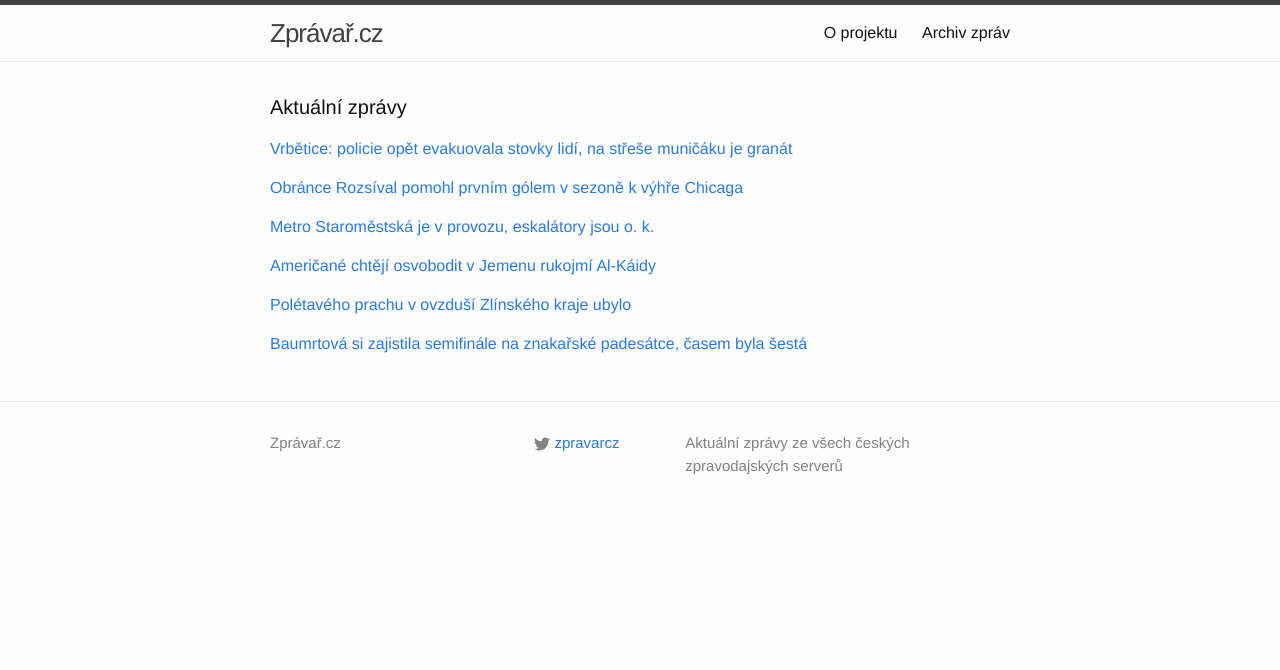
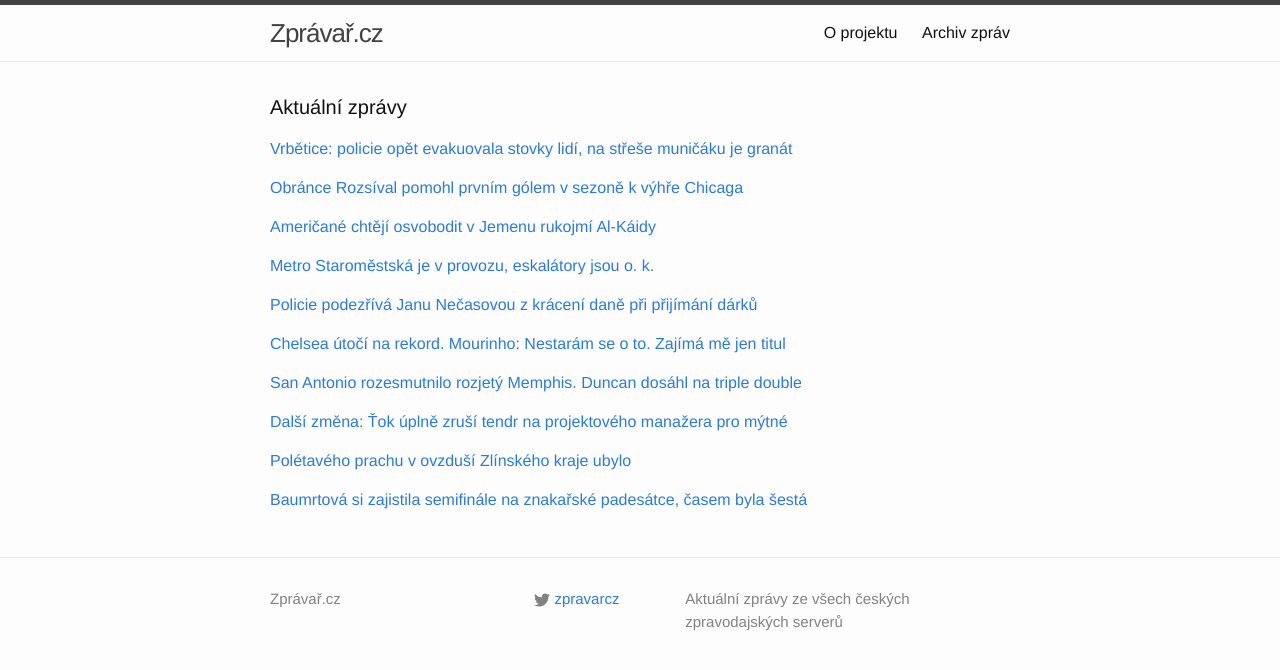
Before and after one commit to adliska/zpravar, a Jekyll site: the page built from index.html, in a window 1280 px wide. Shown: the top 670 px of the page. Built offline with Jekyll 4.4.1, drawn with Linux system fonts in a browser that asks for light colours.

Commit message:
zpravar news update

```diff
--- a/index.html
+++ b/index.html
@@ -33,31 +33,60 @@ layout: default
 <li><a href=http://sport.aktualne.cz/rozsival-prvnim-golem-v-sezone-odstartoval-vyhru-chicaga/r~219bee287d0f11e4b6d20025900fea04/>Rozsíval prvním gólem v sezoně odstartoval výhru Chicaga - sport.aktualne.cz</a></li>
 <li><a href=http://www.tyden.cz/rubriky/sport/hokej/nhl/rozsival-se-trefil-po-jedenacti-mesicich-chicagu-pomohl-k-vyhre_326421.html>Rozsíval se trefil po jedenácti měsících, Chicagu pomohl k výhře - www.tyden.cz</a></li>
 </ul>
-</div><p><a href="javascript:;" onclick="toggle_visibility('zpravy2')">Metro Staroměstská je v provozu, eskalátory  jsou o. k.</a></p>
+</div><p><a href="javascript:;" onclick="toggle_visibility('zpravy2')">Američané chtějí osvobodit v Jemenu rukojmí Al-Káidy</a></p>
 <div id="zpravy2" style="display:none">
+<ul>
+<li><a href=http://zpravy.aktualne.cz/zahranici/americane-chteji-osvobodit-v-jemenu-rukojmi-al-kaidy/r~174bd4727d2011e4845a002590604f2e/>Američané chtějí osvobodit v Jemenu rukojmí Al-Káidy - zpravy.aktualne.cz</a></li>
+<li><a href=http://www.tyden.cz/rubriky/zahranici/asie-a-oceanie/usa-pri-zachranne-akci-americana-zabijely-kajdisty_326426.html>USA při záchranné akci Američana zabíjely kajdisty - www.tyden.cz</a></li>
+<li><a href=http://www.lidovky.cz/americky-bezpilotni-letoun-zabil-devet-teroristu-jemenske-odnoze-al-kaidy-1u6-/zpravy-svet.aspx?c=A141206_080323_ln_zahranici_ele>Americký bezpilotní letoun zabil devět teroristů jemenské odnože al-Káidy  - www.lidovky.cz</a></li>
+<li><a href=http://www.ceskenoviny.cz/zpravy/zpravy/americky-bezpilotni-letoun-zabil-devet-clenu-al-kaidy-v-jemenu/1155744>Americký bezpilotní letoun zabil devět členů Al-Káidy v Jemenu - www.ceskenoviny.cz</a></li>
+</ul>
+</div><p><a href="javascript:;" onclick="toggle_visibility('zpravy3')">Metro Staroměstská je v provozu, eskalátory  jsou o. k.</a></p>
+<div id="zpravy3" style="display:none">
 <ul>
 <li><a href=http://www.tyden.cz/rubriky/domaci/doprava/metro-staromestska-je-v-provozu-eskalatory-jsou-o-k_326425.html>Metro Staroměstská je v provozu, eskalátory  jsou o. k. - www.tyden.cz</a></li>
 <li><a href=http://praha.idnes.cz/metro-eskalatory-staromestska-dmb-/praha-zpravy.aspx?c=A141206_073849_praha-zpravy_hv>Stanice metra Staroměstská je opět v provozu, eskalátory jsou v pořádku - praha.idnes.cz</a></li>
 <li><a href=http://www.financninoviny.cz/zpravodajstvi/zpravy/stanice-metra-staromestska-byla-opet-otevrena/1155731>Stanice metra Staroměstská byla opět otevřena - www.financninoviny.cz</a></li>
 <li><a href=http://www.novinky.cz/domaci/355592-stanici-metra-staromestska-zkontrolovali-a-opet-otevreli.html>Stanici metra Staroměstská zkontrolovali a opět otevřeli - www.novinky.cz</a></li>
 </ul>
-</div><p><a href="javascript:;" onclick="toggle_visibility('zpravy3')">Američané chtějí osvobodit v Jemenu rukojmí Al-Káidy</a></p>
-<div id="zpravy3" style="display:none">
+</div><p><a href="javascript:;" onclick="toggle_visibility('zpravy4')">Policie podezřívá Janu Nečasovou z krácení daně při přijímání dárků</a></p>
+<div id="zpravy4" style="display:none">
 <ul>
-<li><a href=http://zpravy.aktualne.cz/zahranici/americane-chteji-osvobodit-v-jemenu-rukojmi-al-kaidy/r~174bd4727d2011e4845a002590604f2e/>Američané chtějí osvobodit v Jemenu rukojmí Al-Káidy - zpravy.aktualne.cz</a></li>
-<li><a href=http://www.tyden.cz/rubriky/zahranici/asie-a-oceanie/usa-pri-zachranne-akci-americana-zabijely-kajdisty_326426.html>USA při záchranné akci Američana zabíjely kajdisty - www.tyden.cz</a></li>
-<li><a href=http://www.lidovky.cz/americky-bezpilotni-letoun-zabil-devet-teroristu-jemenske-odnoze-al-kaidy-1u6-/zpravy-svet.aspx?c=A141206_080323_ln_zahranici_ele>Americký bezpilotní letoun zabil devět teroristů jemenské odnože al-Káidy  - www.lidovky.cz</a></li>
-<li><a href=http://www.ceskenoviny.cz/zpravy/zpravy/americky-bezpilotni-letoun-zabil-devet-clenu-al-kaidy-v-jemenu/1155744>Americký bezpilotní letoun zabil devět členů Al-Káidy v Jemenu - www.ceskenoviny.cz</a></li>
+<li><a href=http://www.novinky.cz/domaci/355597-policie-podezriva-janu-necasovou-z-kraceni-dane-pri-prijimani-darku.html>Policie podezřívá Janu Nečasovou z krácení daně při přijímání dárků - www.novinky.cz</a></li>
+<li><a href=http://zpravy.idnes.cz/jana-nagyova-a-problemy-se-sperky-dq4-/domaci.aspx?c=A141206_092740_domaci_neh>Policie podezřívá Janu Nagyovou z krácení daně při přijímání dárků - zpravy.idnes.cz</a></li>
+<li><a href=http://www.tyden.cz/rubriky/domaci/krimi/sidila-nagyova-na-dani-kdyz-prijimala-luxusni-darky_326424.html>Šidila Nagyová na dani, když přijímala luxusní dárky? - www.tyden.cz</a></li>
+<li><a href=http://www.denik.cz/z_domova/policie-podezriva-nagyovou-z-kraceni-dane-pri-prijimani-darku-20141206.html>Policie podezřívá Nagyovou z krácení daně při přijímání dárků - www.denik.cz</a></li>
 </ul>
-</div><p><a href="javascript:;" onclick="toggle_visibility('zpravy4')">Polétavého prachu v ovzduší Zlínského kraje ubylo</a></p>
-<div id="zpravy4" style="display:none">
+</div><p><a href="javascript:;" onclick="toggle_visibility('zpravy5')">Chelsea útočí na rekord. Mourinho: Nestarám se o to. Zajímá mě jen titul</a></p>
+<div id="zpravy5" style="display:none">
+<ul>
+<li><a href=http://www.denik.cz/fotbal/chelsea-utoci-na-rekord-mourinho-nestaram-se-o-to-zajima-me-jen-titul-20141206.html>Chelsea útočí na rekord. Mourinho: Nestarám se o to. Zajímá mě jen titul - www.denik.cz</a></li>
+<li><a href=http://sport.aktualne.cz/mourinho-rekordy-me-nezajimaji-myslim-jen-na-titul/r~2f029fbc7cd311e4b5c5002590604f2e/>Mourinho: Rekordy mě nezajímají, myslím jen na titul - sport.aktualne.cz</a></li>
+<li><a href=http://www.tyden.cz/rubriky/sport/fotbal/zahranicni-souteze/trener-mourinho-nestaram-se-o-rekordy-chci-vyhrat-potreti-ligu_326405.html>Trenér Mourinho: Nestarám se o rekordy, chci vyhrát potřetí ligu - www.tyden.cz</a></li>
+</ul>
+</div><p><a href="javascript:;" onclick="toggle_visibility('zpravy6')">San Antonio rozesmutnilo rozjetý Memphis. Duncan dosáhl na triple double</a></p>
+<div id="zpravy6" style="display:none">
+<ul>
+<li><a href=http://www.denik.cz/ostatni_sport/san-antonio-rozesmutnilo-rozjety-memphis-duncan-dosahl-na-triple-double-20141206.html>San Antonio rozesmutnilo rozjetý Memphis. Duncan dosáhl na triple double - www.denik.cz</a></li>
+<li><a href=http://sport.idnes.cz/nba-basketbal-souhrn-0lx-/basket.aspx?c=A141206_091943_sport-basket_ten>Memphis o šňůru výher obral až šampion NBA, Cleveland uspěl v Torontu - sport.idnes.cz</a></li>
+<li><a href=http://www.sportovninoviny.cz/zpravy/sampioni-nba-ukoncili-domaci-viteznou-serii-memphisu/1155768>Šampioni NBA ukončili domácí vítěznou sérii Memphisu - www.sportovninoviny.cz</a></li>
+</ul>
+</div><p><a href="javascript:;" onclick="toggle_visibility('zpravy7')">Další změna: Ťok úplně zruší tendr na projektového manažera pro mýtné</a></p>
+<div id="zpravy7" style="display:none">
+<ul>
+<li><a href=http://zpravy.e15.cz/byznys/doprava-a-logistika/dalsi-zmena-tok-uplne-zrusi-tendr-na-projektoveho-manazera-pro-mytne-1143412>Další změna: Ťok úplně zruší tendr na projektového manažera pro mýtné - zpravy.e15.cz</a></li>
+<li><a href=http://www.financninoviny.cz/zpravodajstvi/zpravy/mfd-tok-chce-zrusit-soutez-na-projektoveho-manazera-pro-mytne/1155728>MfD: Ťok chce zrušit soutěž na projektového manažera pro mýtné - www.financninoviny.cz</a></li>
+<li><a href=http://www.denik.cz/ekonomika/tok-chce-zrusit-soutez-na-projektoveho-manazera-pro-mytne-20141206.html>Ťok chce zrušit soutěž na projektového manažera pro mýtné - www.denik.cz</a></li>
+</ul>
+</div><p><a href="javascript:;" onclick="toggle_visibility('zpravy8')">Polétavého prachu v ovzduší Zlínského kraje ubylo</a></p>
+<div id="zpravy8" style="display:none">
 <ul>
 <li><a href=http://www.ceskenoviny.cz/zpravy/zpravy/poletaveho-prachu-v-ovzdusi-zlinskeho-kraje-ubylo/1155770>Polétavého prachu v ovzduší Zlínského kraje ubylo - www.ceskenoviny.cz</a></li>
 <li><a href=http://www.lidovky.cz/smog-v-olomouckem-kraji-stale-zhorsuje-dychani-nejhure-je-v-prerove-11n-/zpravy-domov.aspx?c=A141206_090658_ln_domov_ele>Smog v Olomouckém kraji stále zhoršuje dýchaní, nejhůře je v Přerově  - www.lidovky.cz</a></li>
 <li><a href=http://www.ceskenoviny.cz/zpravy/zpravy/smogova-situace-v-olomouckem-kraji-trva-situace-se-ale-zlepsuje/1155757>Smogová situace v Olomouckém kraji trvá, situace se ale zlepšuje - www.ceskenoviny.cz</a></li>
 </ul>
-</div><p><a href="javascript:;" onclick="toggle_visibility('zpravy5')">Baumrtová si zajistila semifinále na znakařské padesátce, časem byla šestá</a></p>
-<div id="zpravy5" style="display:none">
+</div><p><a href="javascript:;" onclick="toggle_visibility('zpravy9')">Baumrtová si zajistila semifinále na znakařské padesátce, časem byla šestá</a></p>
+<div id="zpravy9" style="display:none">
 <ul>
 <li><a href=http://www.denik.cz/ostatni_sport/baumrtova-si-zajistila-semifinale-na-znakarske-padesatce-casem-byla-sesta-201412.html>Baumrtová si zajistila semifinále na znakařské padesátce, časem byla šestá - www.denik.cz</a></li>
 <li><a href=http://sport.idnes.cz/plavani-mistrovstvi-sveta-v-kratkem-bazenu-dauha-f7l-/sporty.aspx?c=A141206_084954_sporty_ten>Baumrtová si na MS bez potíží zajistila semifinále na padesátce znak - sport.idnes.cz</a></li>
```
